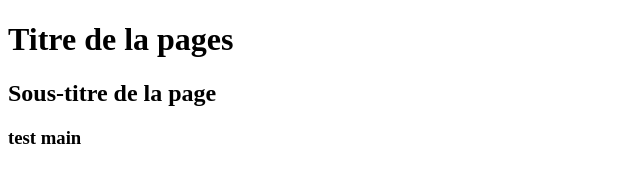
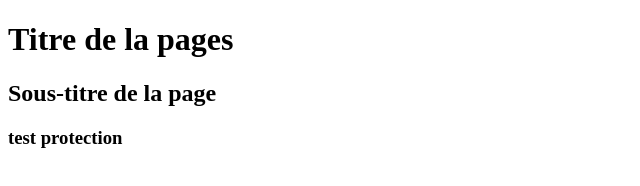
Before and after one commit to bendmh-itn/testCollaboratif, a plain HTML site: page index.html in a window 1280 px wide. Shown: the full height of the page, 0-640 px from the left. Drawn offline with Linux system fonts and the light colour scheme.

```diff
--- a/index.html
+++ b/index.html
@@ -9,6 +9,6 @@
 <body>
     <h1>Titre de la pages</h1>
     <h2>Sous-titre de la page</h2>
-    <h3>test main</h3>
+    <h3>test protection</h3>
 </body>
 </html>
```
